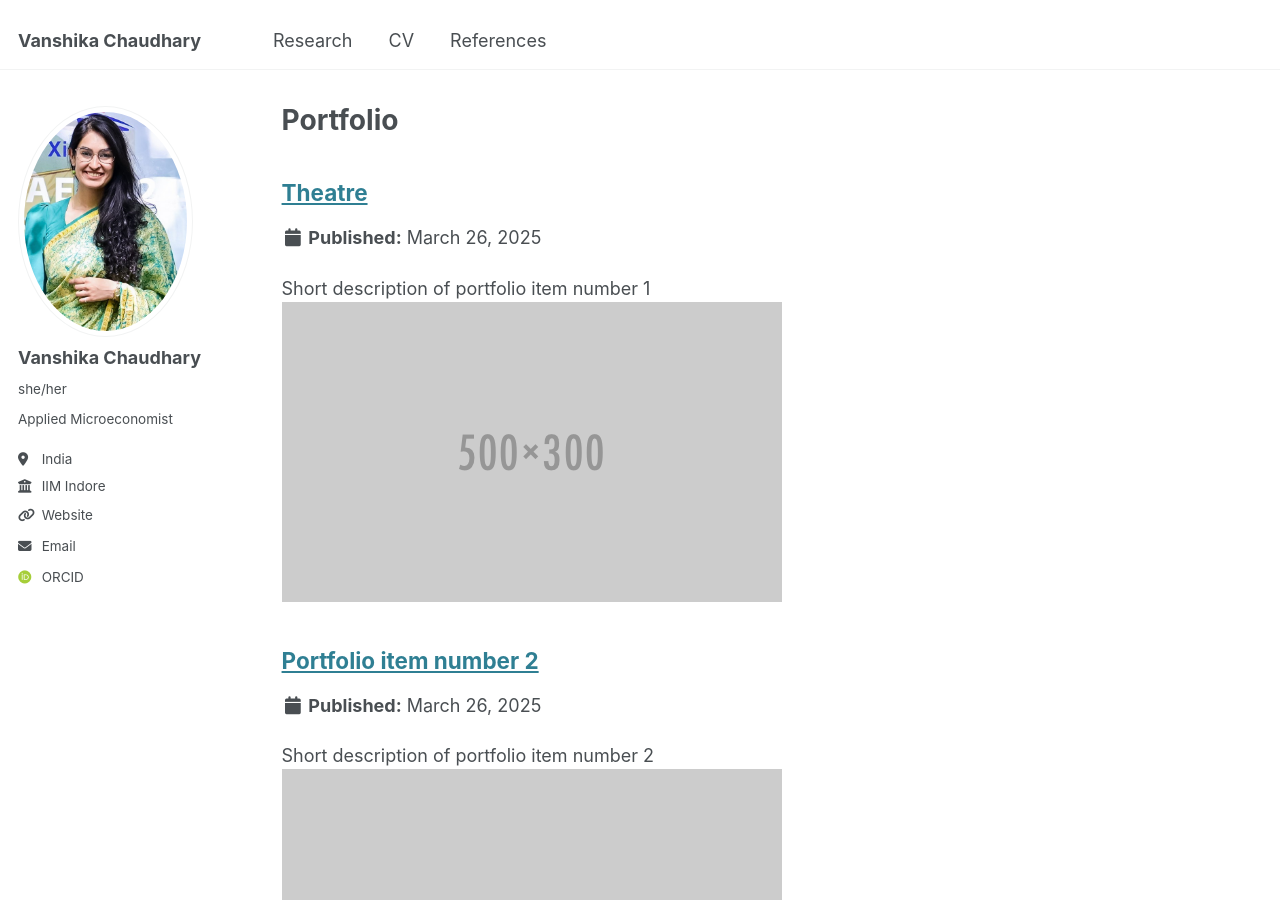
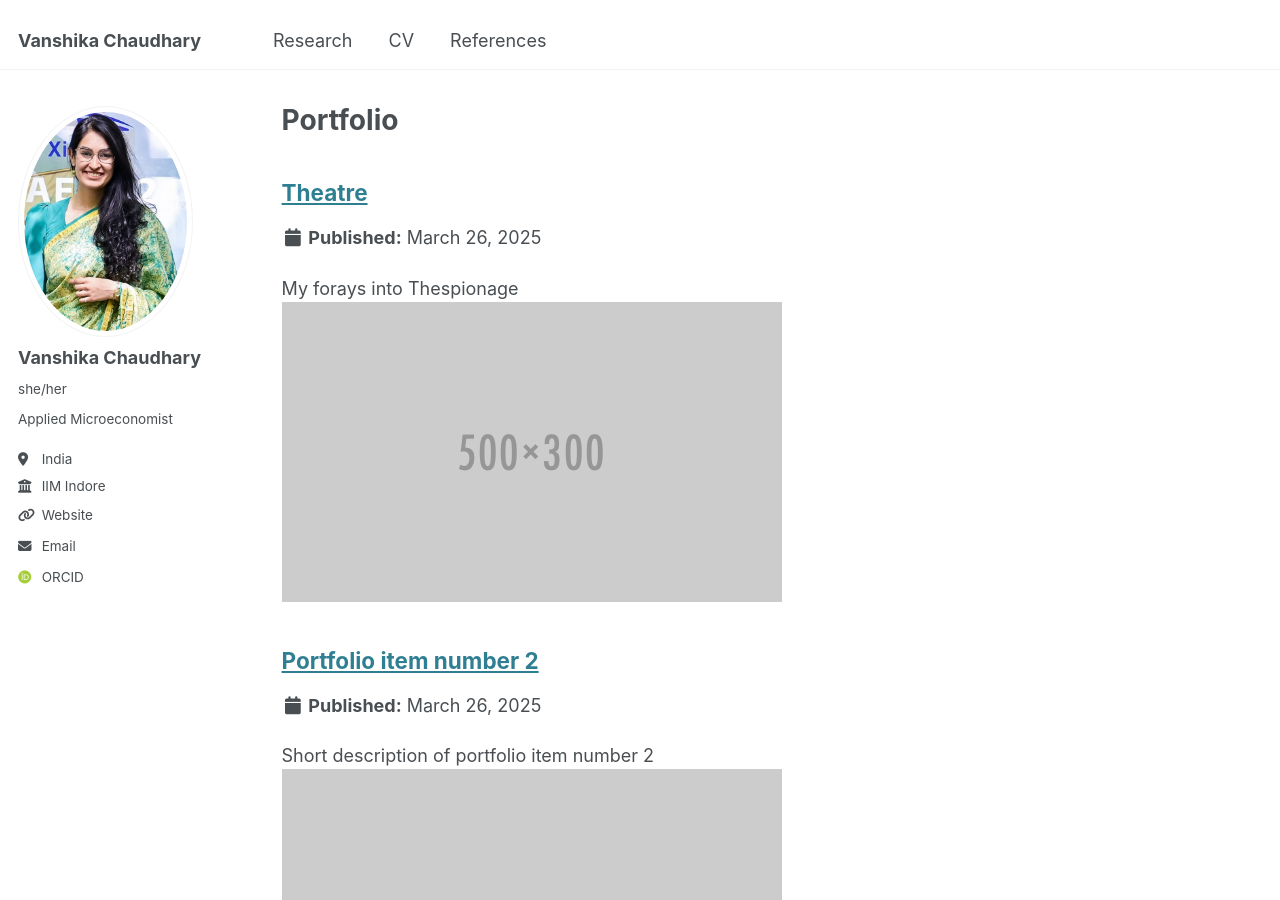
Before and after one commit to vanshika-chaudhary-economics/vanshika-chaudhary-economics.github.io, a Jekyll site: the page built from _pages/portfolio.html, in a window 1280 px wide and 900 px high. Built offline with Jekyll 4.4.1, drawn with Linux system fonts in a browser that asks for light colours; some web fonts are replaced.

Commit message:
Update portfolio-1.md

```diff
--- a/_portfolio/portfolio-1.md
+++ b/_portfolio/portfolio-1.md
@@ -1,6 +1,6 @@
 ---
 title: "Theatre"
-excerpt: "Short description of portfolio item number 1<br/><img src='/images/500x300.png'>"
+excerpt: "My forays into Thespionage <br/><img src='/images/500x300.png'>"
 collection: portfolio
 ---
 
```
